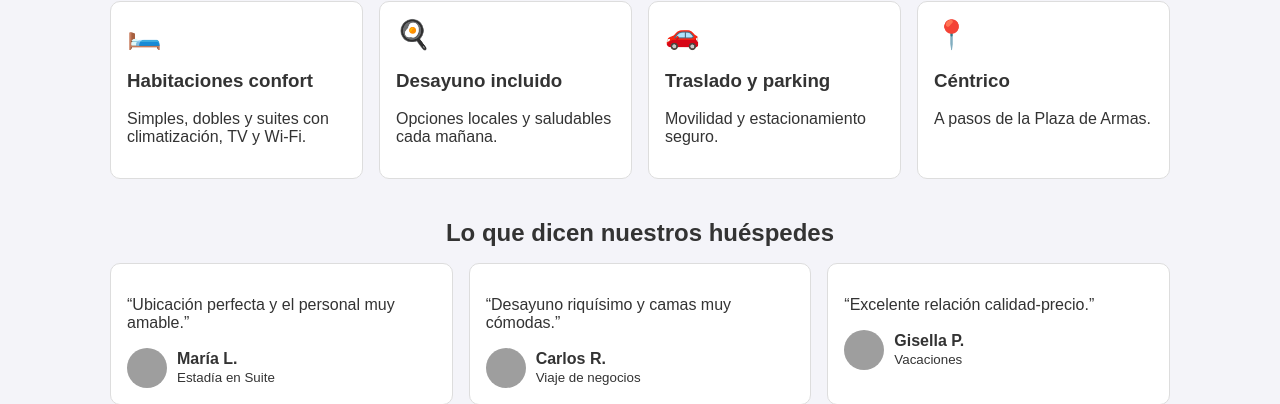
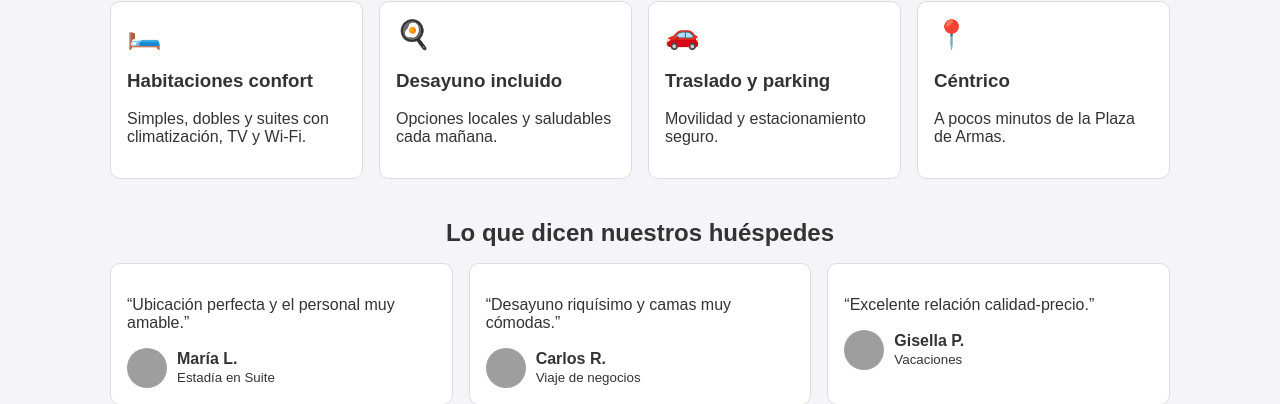
Before and after one commit to Jamir17/CALIDAD---SISTEMA-RESERVAS-HOTEL-SAN-EDUARDO, a Flask app: page / in a window 1280 px wide. Shown: the part 717-1121 px from the top of the page. Run offline with Flask 3, Linux system fonts and the light colour scheme; grey boxes are pictures that could not be loaded.

```diff
--- a/templates/index.html
+++ b/templates/index.html
@@ -32,7 +32,7 @@
         <div class="card"><div class="icon">🛏️</div><h3>Habitaciones confort</h3><p>Simples, dobles y suites con climatización, TV y Wi-Fi.</p></div>
         <div class="card"><div class="icon">🍳</div><h3>Desayuno incluido</h3><p>Opciones locales y saludables cada mañana.</p></div>
         <div class="card"><div class="icon">🚗</div><h3>Traslado y parking</h3><p>Movilidad y estacionamiento seguro.</p></div>
-        <div class="card"><div class="icon">📍</div><h3>Céntrico</h3><p>A pasos de la Plaza de Armas.</p></div>
+        <div class="card"><div class="icon">📍</div><h3>Céntrico</h3><p>A pocos minutos de la Plaza de Armas.</p></div>
       </div>
     </div>
 
```
Also changed, not shown: static/css/iniciosesion.css (added), static/css/registro.css (added), static/js/iniciosesion.js (added), static/js/registro.js (added), templates/iniciosesion.html (added), templates/registro.html (added), 1 other file.
